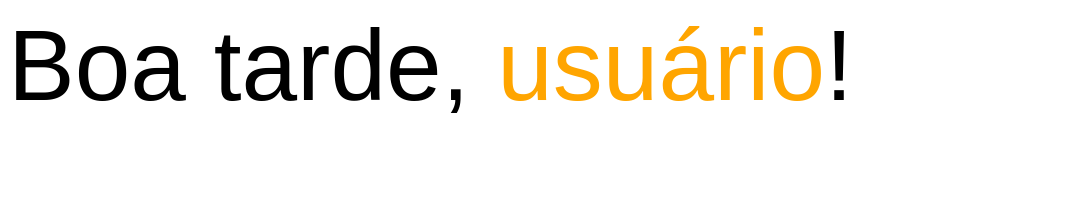
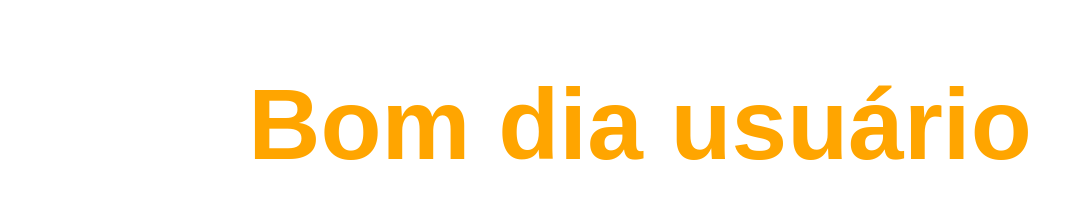
Before and after one commit to kasanys/Notion_widget, a plain HTML site: page index.html in a window 1280 px wide. Shown: the whole page, without its empty margins (0-1075 px from the left). Drawn offline with Linux system fonts and the light colour scheme.

Commit message:
Update index.html

```diff
--- a/index.html
+++ b/index.html
@@ -1,33 +1,38 @@
 <!DOCTYPE html>
 <html>
 <head>
-    <title>Bagui pro Notion</title>
+  <meta charset="UTF-8">
+  <title>Saudação</title>
   <style>
     body {
-        font-family: "Heavitas", sans-serif;
+      text-align: center;
+      margin: 0 auto;
+    }
+
+    h1 {
       font-size: 100px;
-      }
-      .username {
+      font-family: 'Heavitas', sans-serif;
       color: orange;
     }
   </style>
+  <link rel="stylesheet" type="text/css" href="Notion_widget/HEAVITAS.woff2">
 </head>
 <body>
+  <h1 id="saudacao"></h1>
   <script>
-      var agora = new Date(); // cria um objeto com a hora atual do computador do usuário
-      var hora = agora.getHours(); // obtém apenas a hora atual
-      var mensagem; // declara uma variável para a mensagem que será exibida
-
-      if (hora >= 6 && hora < 12) {
-        mensagem = "Bom dia";
-      } else if (hora >= 12 && hora < 18) {
-        mensagem = "Boa tarde";
+    var agora = new Date();
+    var horaBrasilia = agora.getHours() - 3; // Subtrai 3 horas do horário atual para ajustar para Brasília
+    var saudacao;
+    if (horaBrasilia < 6) {
+      saudacao = "Boa noite";
+    } else if (horaBrasilia < 12) {
+      saudacao = "Bom dia";
+    } else if (horaBrasilia < 18) {
+      saudacao = "Boa tarde";
     } else {
-        mensagem = "Boa noite";
+      saudacao = "Boa noite";
     }
-
-      // exibe a mensagem com o cumprimento baseado na hora e o nome do usuário
-      document.write(mensagem + ", <span class='username'>usuário</span>!");
+    document.getElementById("saudacao").innerHTML = saudacao + " usuário";
   </script>
 </body>
 </html>
```
Lines whose indentation alone changed are shown as unchanged.
